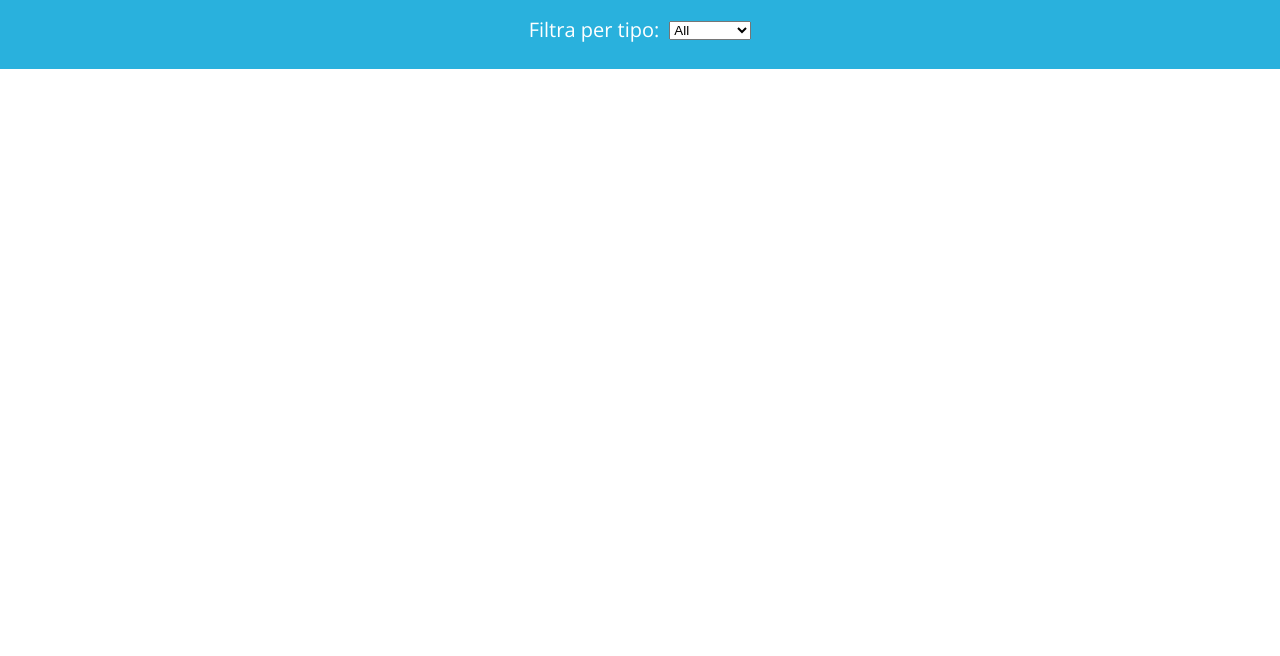
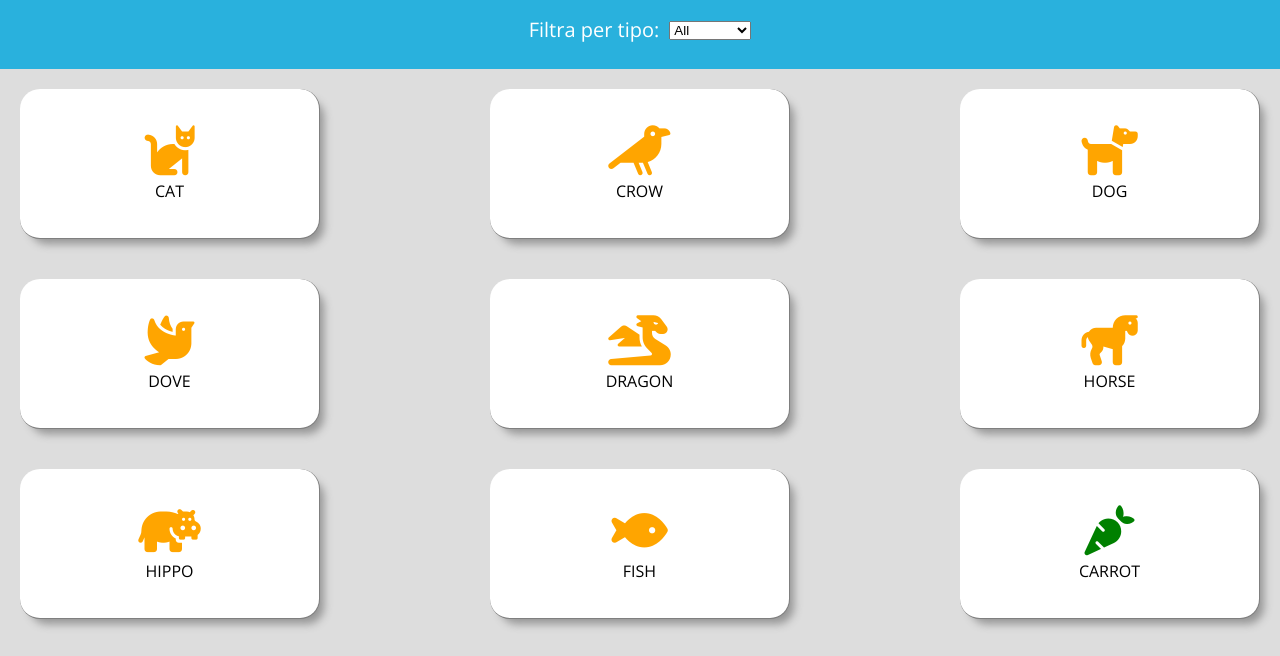
Before and after one commit to Alessandro-Rega/js-es6-icons, a plain HTML site: page index.html in a window 1280 px wide. Shown: the part 91-747 px from the top of the page. Drawn offline with nearby package versions, Linux system fonts and the light colour scheme.

Commit message:
insert script creazione card

```diff
--- a/css/style.css
+++ b/css/style.css
@@ -6,11 +6,13 @@
 
 body{
     font-family: 'Open Sans', sans-serif;
+    background-color: #dddddd;
 }
 
 .header-top{
     width: 100%;
     height: 80px;
+    background-color: #fff;
     color: #29b1dd;
 }
 
@@ -37,3 +39,33 @@ body{
 .header-bottom select{
     margin-top: 3px;
 }
+
+.container{
+    display: flex;
+    justify-content: space-between;
+    flex-wrap: wrap;
+}
+
+.card{
+    width: 300px;
+    height: 150px;
+    border-right: 1px solid rgba(0, 0, 0, 0.5);
+    border-bottom: 1px solid rgba(0, 0, 0, 0.5);
+    border-radius: 20px;
+    display: flex;
+    justify-content: center;
+    align-items: center;
+    flex-direction: column;
+    margin: 20px 20px;
+    background-color: #fff;
+    box-shadow: 7px 8px 8px -3px #959595;
+}
+
+.fas{
+    font-size: 50px;
+}
+
+.card span{
+    text-transform: uppercase;
+    padding-top: 5px;
+}
--- a/index.html
+++ b/index.html
@@ -31,6 +31,14 @@
         </div>
     </header>
 
+    <div class="container">
+        <!-- <div class="card">
+            <i class="fas fa-cat"></i>
+            <span>cat</span>
+        </div> -->
+
+    </div>
+
     <!-- javascript -->
     <script src="js/script.js"></script>
 
--- a/js/script.js
+++ b/js/script.js
@@ -112,3 +112,40 @@ const icone = [
 		color: 'blue'
 	}
 ];
+
+const cont = document.querySelector(".container");
+createCard("all");
+        // name: 'cat',
+		// prefix: 'fa-',
+		// type: 'animal',
+		// family: 'fas',
+		// color: 'orange'
+
+const filtro = document.getElementById("tipo");
+
+filtro.addEventListener('change', function(){
+    const selezione = document.getElementById("tipo").value;
+    createCard(selezione);
+});
+
+function createCard(selezione){
+    console.log(selezione);
+    cont.innerHTML = "";
+    for(let i = 0; i < icone.length; i++){
+        if(selezione == "all"){
+            cont.innerHTML +=
+            `<div class="card">
+                <i style="color:${icone[i].color};" class="${icone[i].family} ${icone[i].prefix}${icone[i].name}"></i>
+                <span>${icone[i].name}</span>
+            </div>`
+        }
+        else if(icone[i].type == selezione){
+            cont.innerHTML +=
+            `<div class="card">
+                <i style="color:${icone[i].color};" class="${icone[i].family} ${icone[i].prefix}${icone[i].name}"></i>
+                <span>${icone[i].name}</span>
+            </div>`
+        }
+        else i++;
+    }
+}
```
